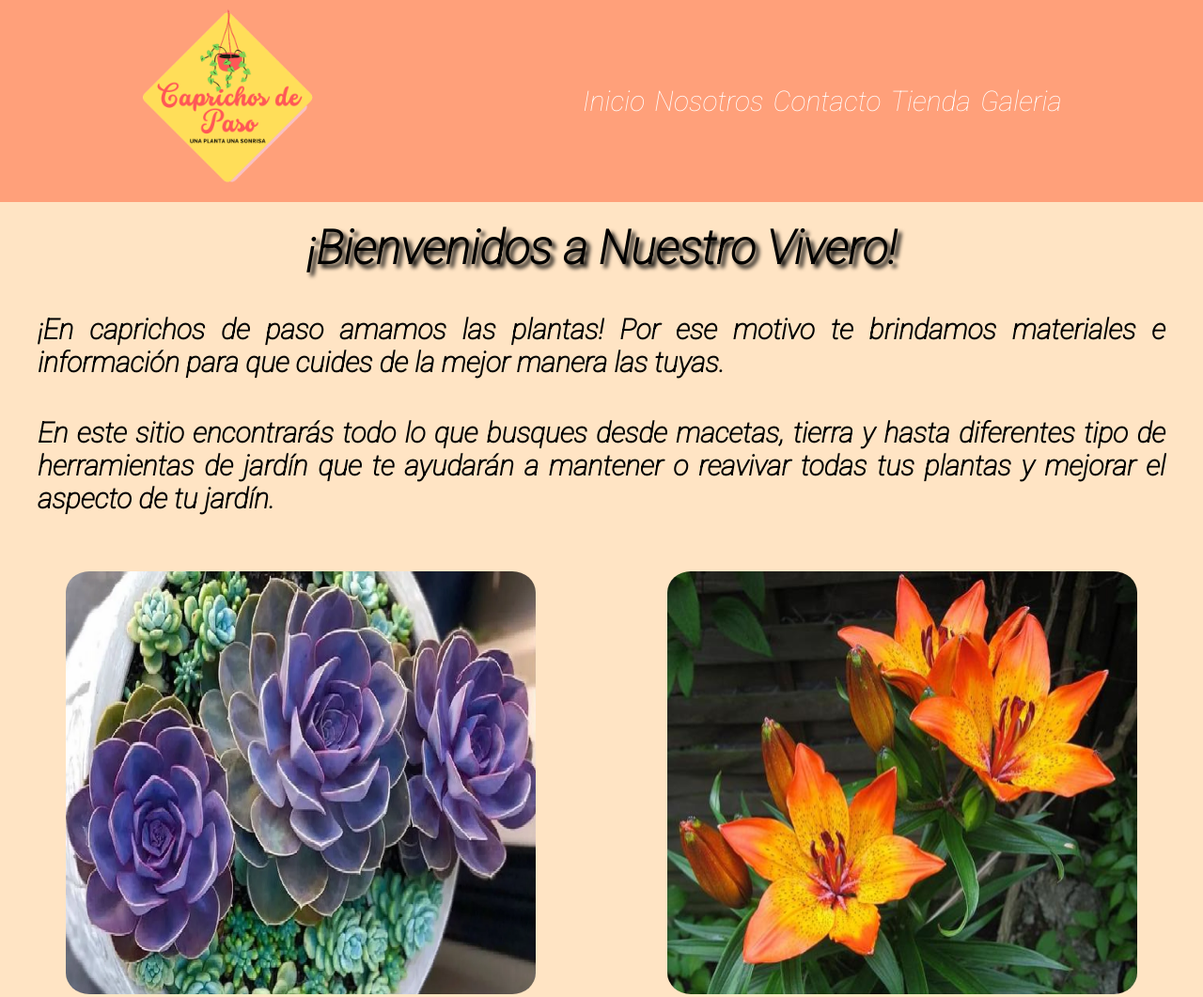
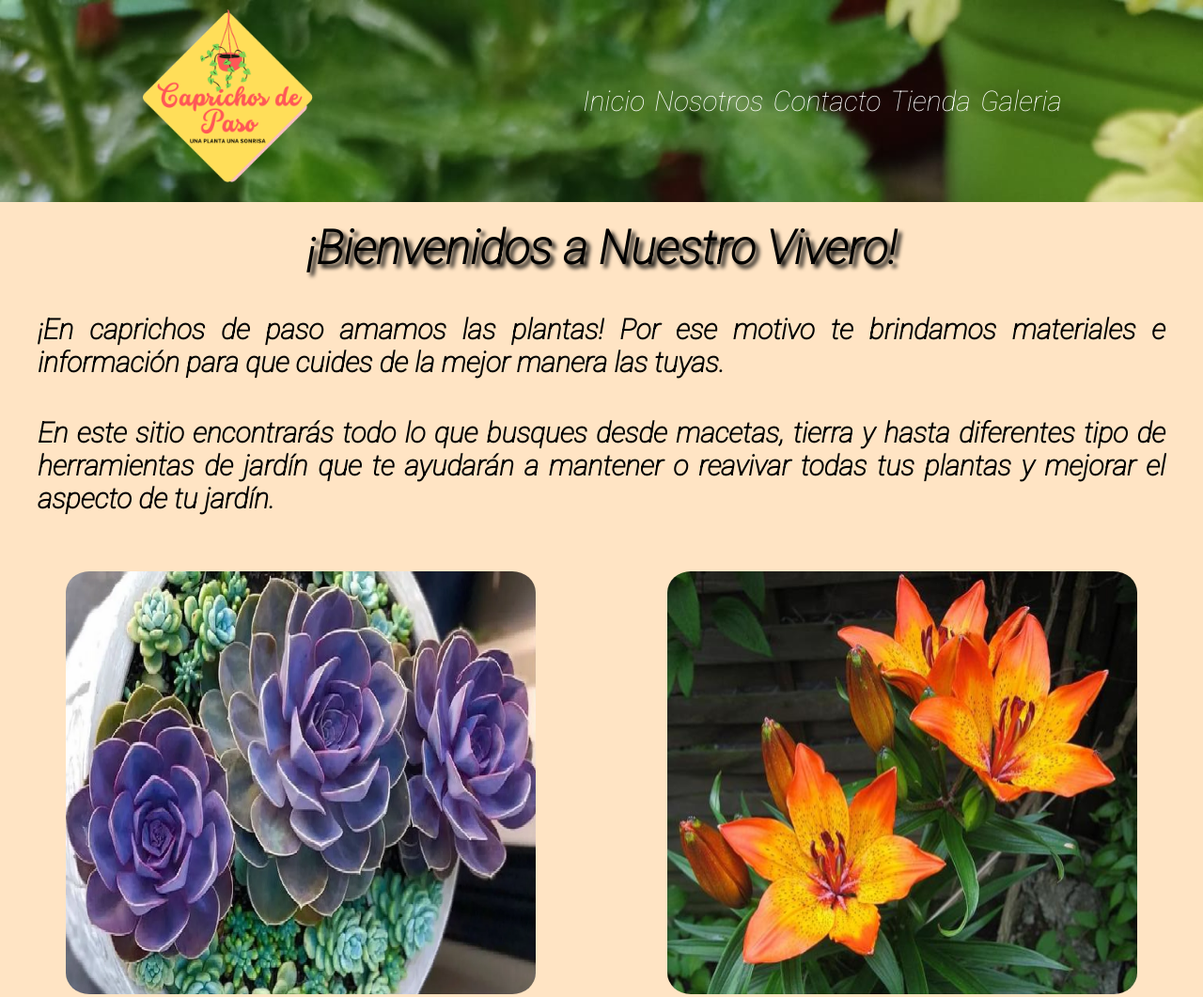
Before and after one commit to FacundoMazza/Entrega-Final, a plain HTML site: page index.html in a window 1280 px wide. Shown: the top 1061 px of the page at 94% size. Drawn offline with Linux system fonts and the light colour scheme.

Commit message:
agregue img de fondo en header

```diff
--- a/estilos/style.css
+++ b/estilos/style.css
@@ -18,6 +18,12 @@ header{
     align-items: center;
     justify-content: space-around;
     background-color: lightsalmon;
+    background-image: url(../img/planta24.jpg);
+    background-size: cover;
+    background-repeat:no-repeat;
+    background-attachment: fixed;
+
+
 
 }
 
```
